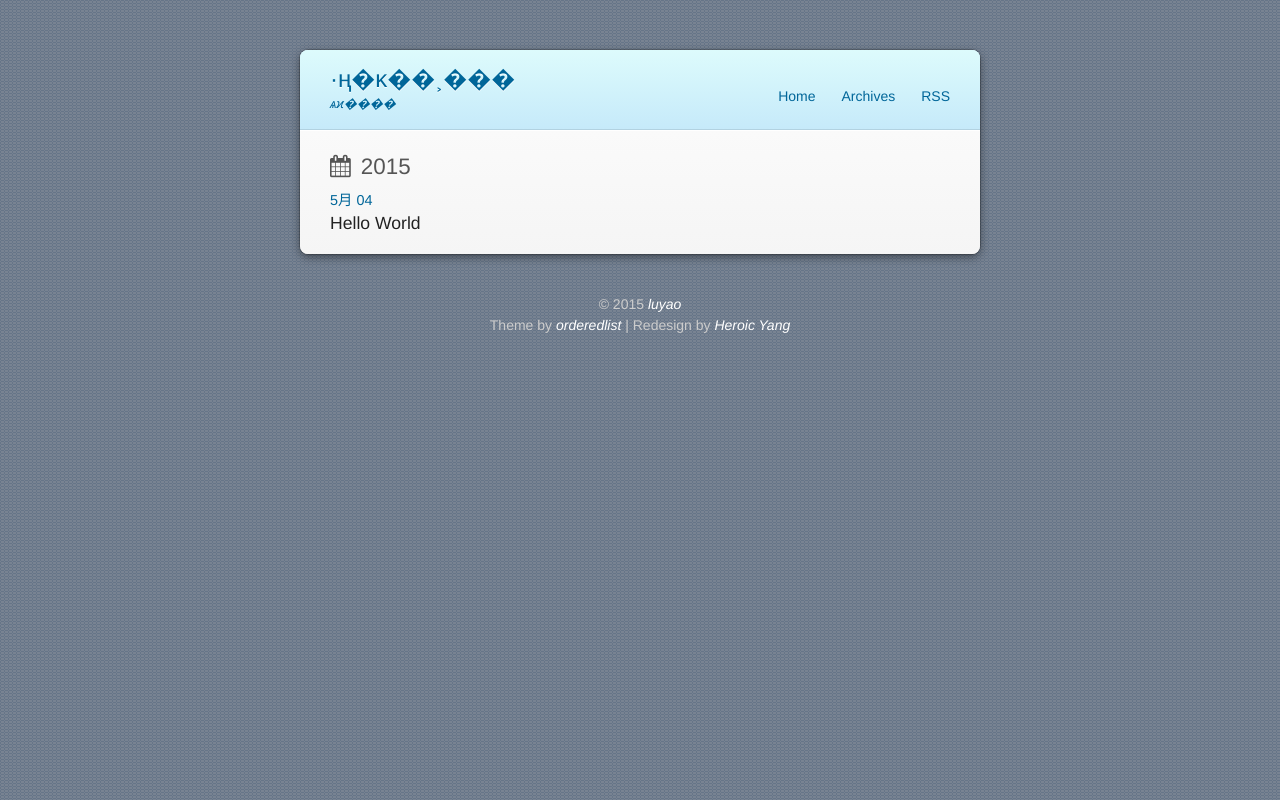
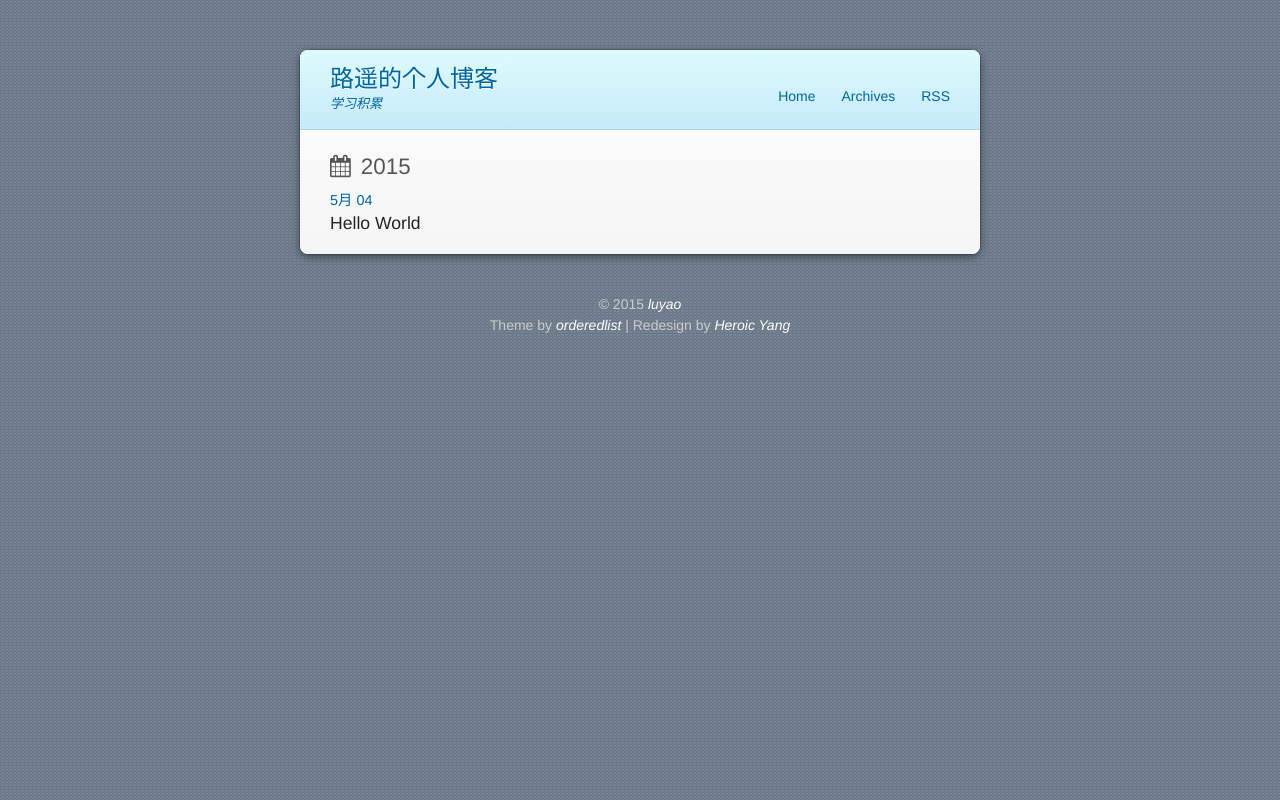
Before and after one commit to luyao-zhang/luyao-zhang.github.io, a plain HTML site: page archives/2015/05/index.html in a window 1280 px wide. Drawn offline with nearby package versions, Linux system fonts and the light colour scheme; a web font is replaced by a local one.

Commit message:
Site updated: 2015-05-04 19:08:38

```diff
--- a/archives/2015/05/index.html
+++ b/archives/2015/05/index.html
@@ -4,7 +4,7 @@
   <meta charset="utf-8">
   <meta http-equiv="X-UA-Compatible" content="chrome=1">
 
-  <title>归档: 2015/5 | ·ң�ĸ��˲���</title>
+  <title>归档: 2015/5 | 路遥的个人博客</title>
   <meta name="viewport" content="width=device-width, initial-scale=1, maximum-scale=1, user-scalable=no">
 
     <meta name="author" content="luyao">
@@ -12,15 +12,15 @@
 
   <meta name="description">
 <meta property="og:type" content="website">
-<meta property="og:title" content="·ң�ĸ��˲���">
+<meta property="og:title" content="路遥的个人博客">
 <meta property="og:url" content="http://luyao-zhang.github.io/archives/2015/05/index.html">
-<meta property="og:site_name" content="·ң�ĸ��˲���">
+<meta property="og:site_name" content="路遥的个人博客">
 <meta property="og:description">
 <meta name="twitter:card" content="summary">
-<meta name="twitter:title" content="·ң�ĸ��˲���">
+<meta name="twitter:title" content="路遥的个人博客">
 <meta name="twitter:description">
 
-    <link rel="alternate" href="/atom.xml" title="·ң�ĸ��˲���" type="application/atom+xml">
+    <link rel="alternate" href="/atom.xml" title="路遥的个人博客" type="application/atom+xml">
 
 
     <link rel="icon" type="image/x-icon" href="/favicon.ico">
@@ -34,8 +34,8 @@
   <div class="wrapper">
     <header id="header">
   <div class="title">
-    <h1><a href="/">·ң�ĸ��˲���</a></h1>
-    <p><a href="/">ѧϰ����</a></p>
+    <h1><a href="/">路遥的个人博客</a></h1>
+    <p><a href="/">学习积累</a></p>
   </div>
   <nav class="nav">
     <ul>
```
Also changed, not shown: 2015/05/04/hello-world/index.html (+5 -5 lines), archives/2015/index.html (+7 -7 lines), archives/index.html (+7 -7 lines), index.html (+7 -7 lines).
